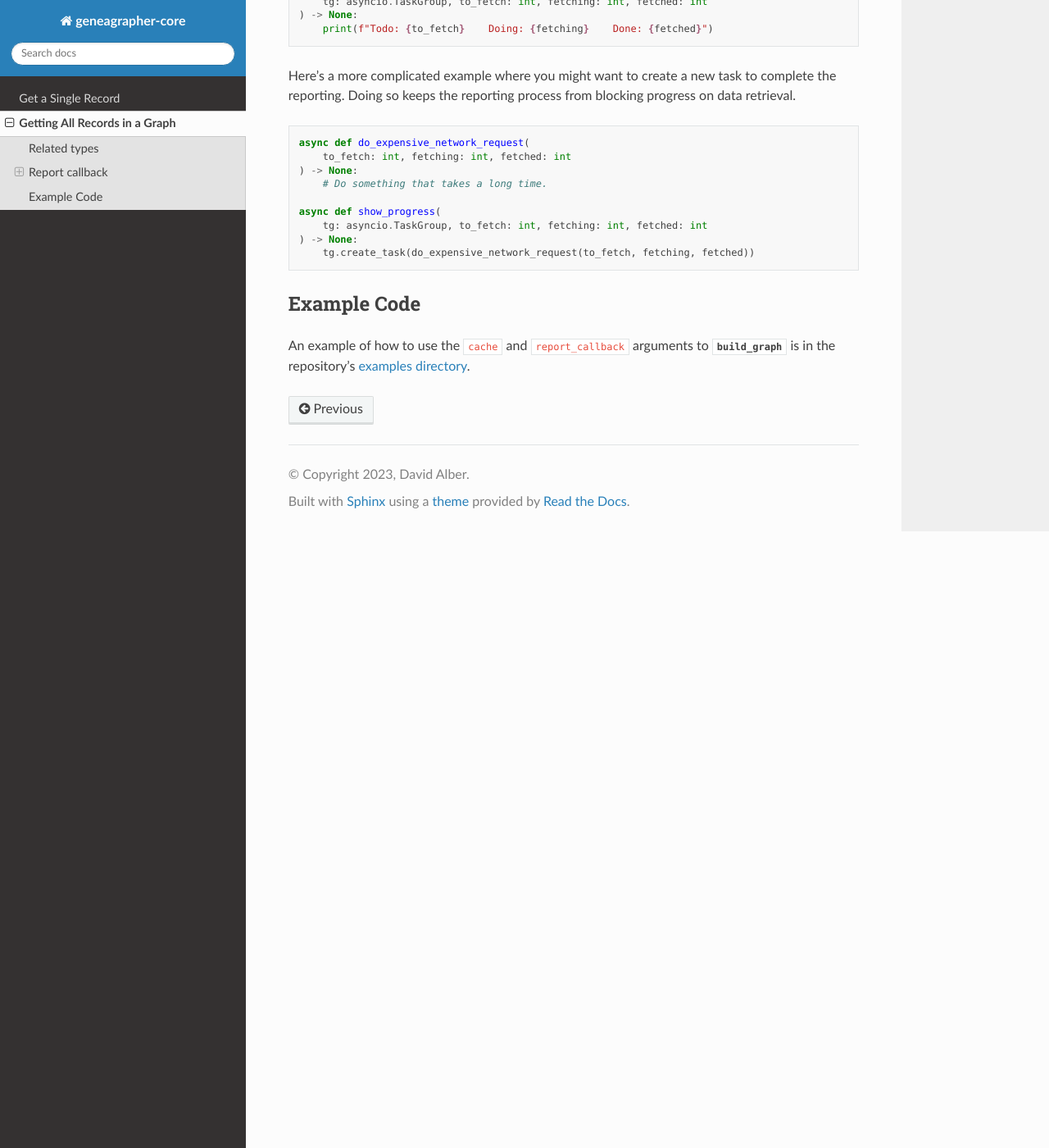
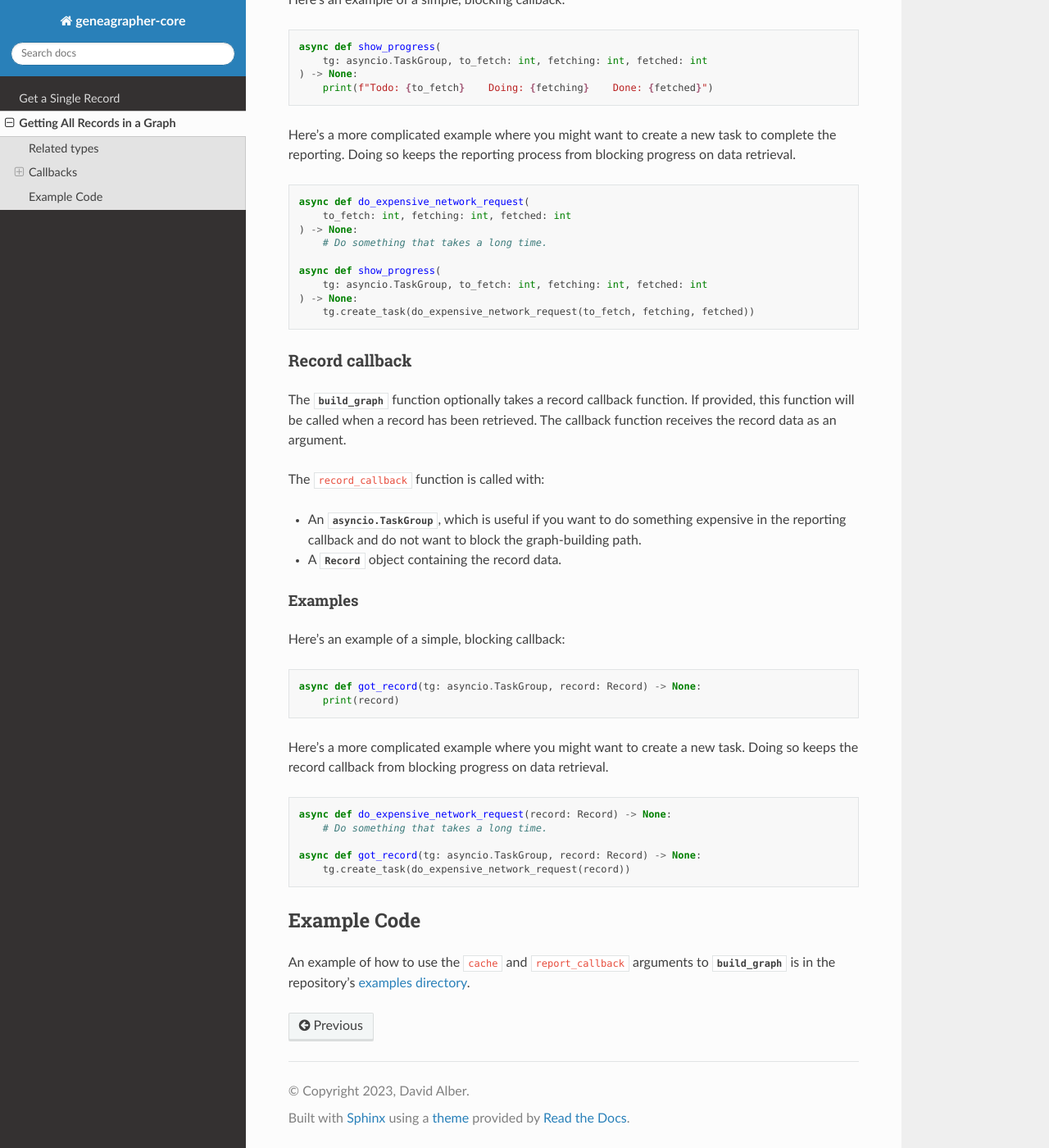
Before and after one commit to davidalber/geneagrapher-core, a Sphinx documentation site: the page built from docs/build-graph.rst, in a window 1280 px wide and 1400 px high, scrolled down 1242 px. Shown: the whole window at 82% size. Built offline with Sphinx 7.4.7 and the Read the Docs theme 2.0.0, drawn with Linux system fonts in a browser that asks for light colours; some of the changed text lies outside the part shown.

Commit message:
Document record callback function

```diff
--- a/docs/build-graph.rst
+++ b/docs/build-graph.rst
@@ -25,13 +25,16 @@ Related types
    :undoc-members:
    :member-order: bysource
 
+Callbacks
+=========
+
 Report callback
-===============
+---------------
 
 The :func:`build_graph <build_graph>` function optionally takes a
-callback function. If provided, this function will be called when new
-records are added to the traversal plan or when records have been
-retrieved.
+reporting callback function. If provided, this function will be called
+when new records are added to the traversal plan or when records have
+been retrieved.
 
 The ``report_callback`` function is called with:
 
@@ -45,7 +48,7 @@ The ``report_callback`` function is called with:
   3. The number of records that have been retrieved.
 
 Examples
---------
+^^^^^^^^
 Here's an example of a simple, blocking callback::
 
     async def show_progress(
@@ -69,6 +72,41 @@ from blocking progress on data retrieval.
     ) -> None:
         tg.create_task(do_expensive_network_request(to_fetch, fetching, fetched))
 
+Record callback
+---------------
+
+The :func:`build_graph <build_graph>` function optionally takes a
+record callback function. If provided, this function will be called
+when a record has been retrieved. The callback function receives the
+record data as an argument.
+
+The ``record_callback`` function is called with:
+
+- An :class:`asyncio.TaskGroup`, which is useful if you want to do
+  something expensive in the reporting callback and do not want to
+  block the graph-building path.
+- A :class:`Record <geneagrapher_core.record.Record>` object
+  containing the record data.
+
+Examples
+^^^^^^^^
+Here's an example of a simple, blocking callback::
+
+    async def got_record(tg: asyncio.TaskGroup, record: Record) -> None:
+        print(record)
+
+Here's a more complicated example where you might want to create a new
+task. Doing so keeps the record callback from blocking progress on
+data retrieval.
+
+.. code-block::
+
+    async def do_expensive_network_request(record: Record) -> None:
+        # Do something that takes a long time.
+
+    async def got_record(tg: asyncio.TaskGroup, record: Record) -> None:
+        tg.create_task(do_expensive_network_request(record))
+
 Example Code
 ============
 An example of how to use the ``cache`` and ``report_callback``
```
